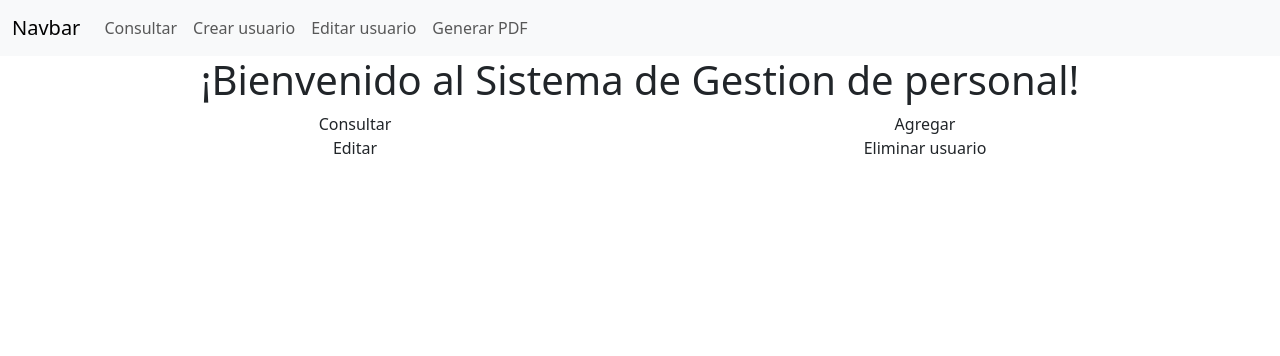
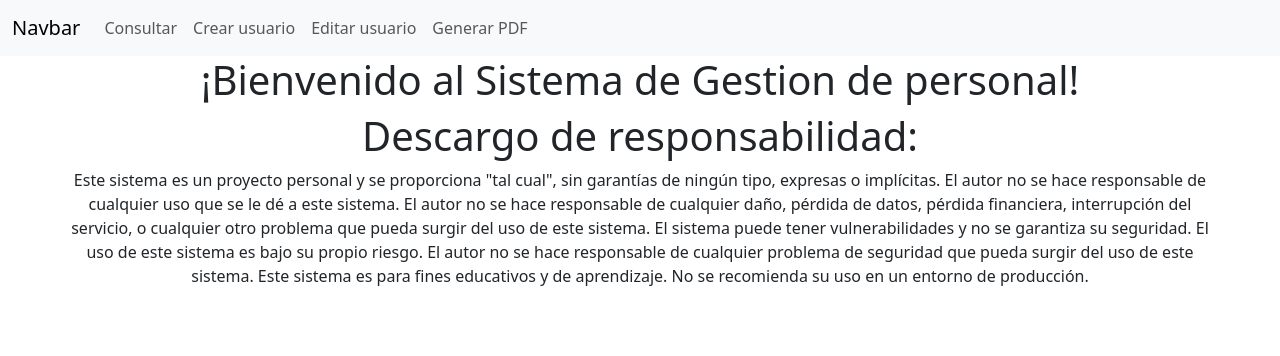
Before and after one commit to OscarAguilar15/AdminEmpleados, a PHP site: page / in a window 1280 px wide. Shown: the top 356 px of the page. Run offline with PHP 8.4, Linux system fonts and the light colour scheme.

Commit message:
disclaimer agregado

```diff
--- a/public/modulos/main.php
+++ b/public/modulos/main.php
@@ -5,20 +5,15 @@
 <div class="container text-center">
 
     <div class="row">
-        <div class="col-6 col-md-6">
-        Consultar
-        </div>
-        <div class="col-6 col-md-6">
-        Agregar
-        </div>
+        <h1>Descargo de responsabilidad:</h1>
     </div>
     <div class="row">
-        <div class="col-6 col-md-6">
-        Editar
-        </div>
-        <div class="col-6 col-md-6">
-        Eliminar usuario
-        </div>
-    </div>
+
+
+Este sistema es un proyecto personal y se proporciona "tal cual", sin garantías de ningún tipo, expresas o implícitas. El autor no se hace responsable de cualquier uso que se le dé a este sistema. El autor no se hace responsable de cualquier daño, pérdida de datos, pérdida financiera, interrupción del servicio, o cualquier otro problema que pueda surgir del uso de este sistema.
+
+El sistema puede tener vulnerabilidades y no se garantiza su seguridad. El uso de este sistema es bajo su propio riesgo. El autor no se hace responsable de cualquier problema de seguridad que pueda surgir del uso de este sistema.
+
+Este sistema es para fines educativos y de aprendizaje. No se recomienda su uso en un entorno de producción.
 
 </div>
```
Also changed, not shown: readme.md (added).
